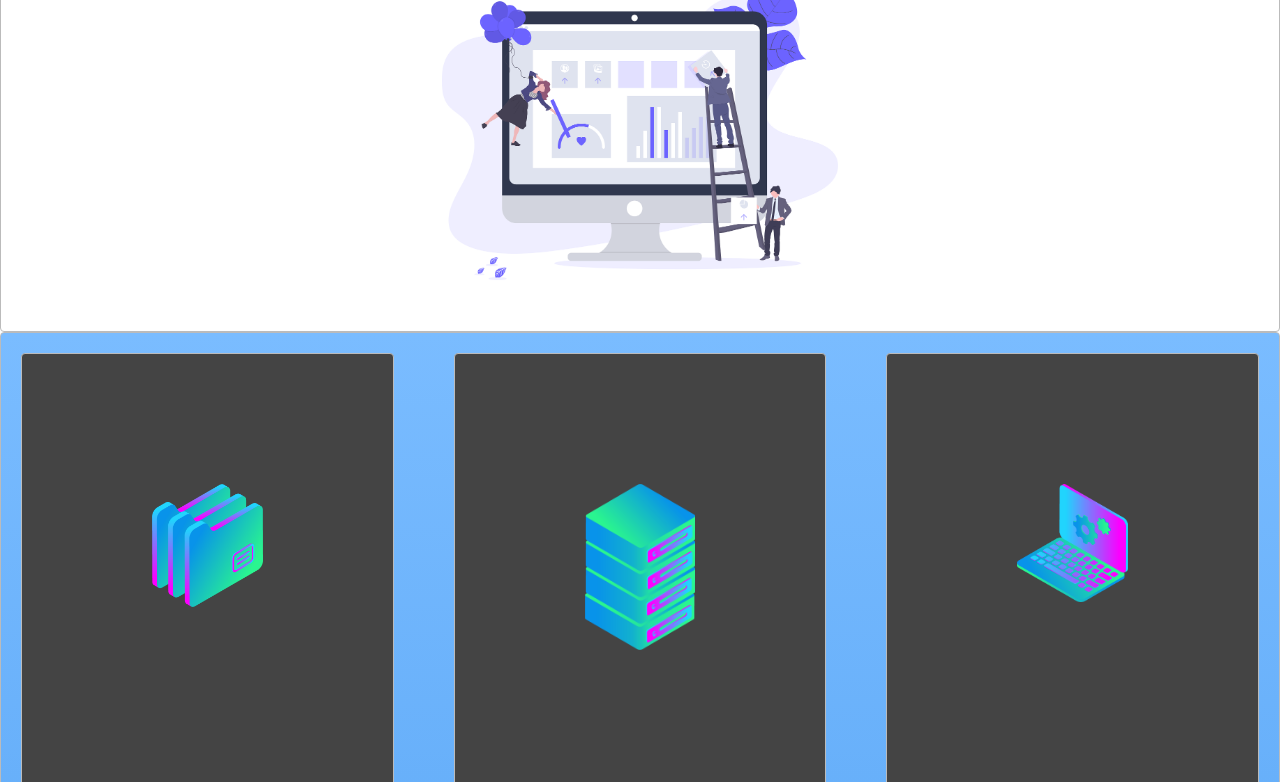
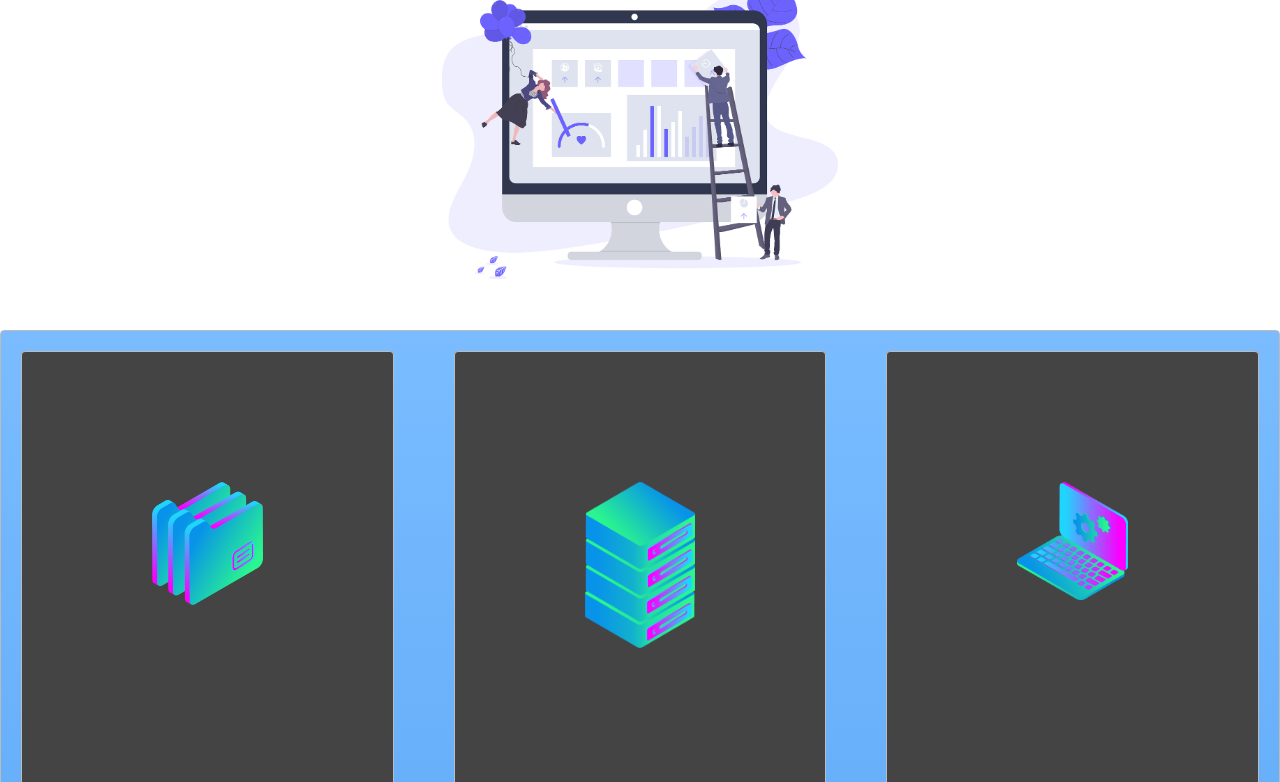
Before and after one commit to masonthedev/css-grid-flex-box, a plain HTML site: page index.html in a window 1280 px wide. Shown: the part 70-852 px from the top of the page. Drawn offline with Linux system fonts and the light colour scheme.

Commit message:
Update index.html

```diff
--- a/index.html
+++ b/index.html
@@ -13,7 +13,7 @@
       <li class="push"> <a href="">Contacts</a></li>
     </ul>
   </nav>
-  <div class="container zone"><img class="cover" src="./img/undraw.png"></div>
+  <div class="container"><img class="cover" src="./img/undraw.png"></div>
   <div class="zone blue grid-wrapper">
     <div class="box zone"><img src="./img/files_2.png"></div>
     <div class="box zone"><img src="./img/server_2_2.png"></div>
```
